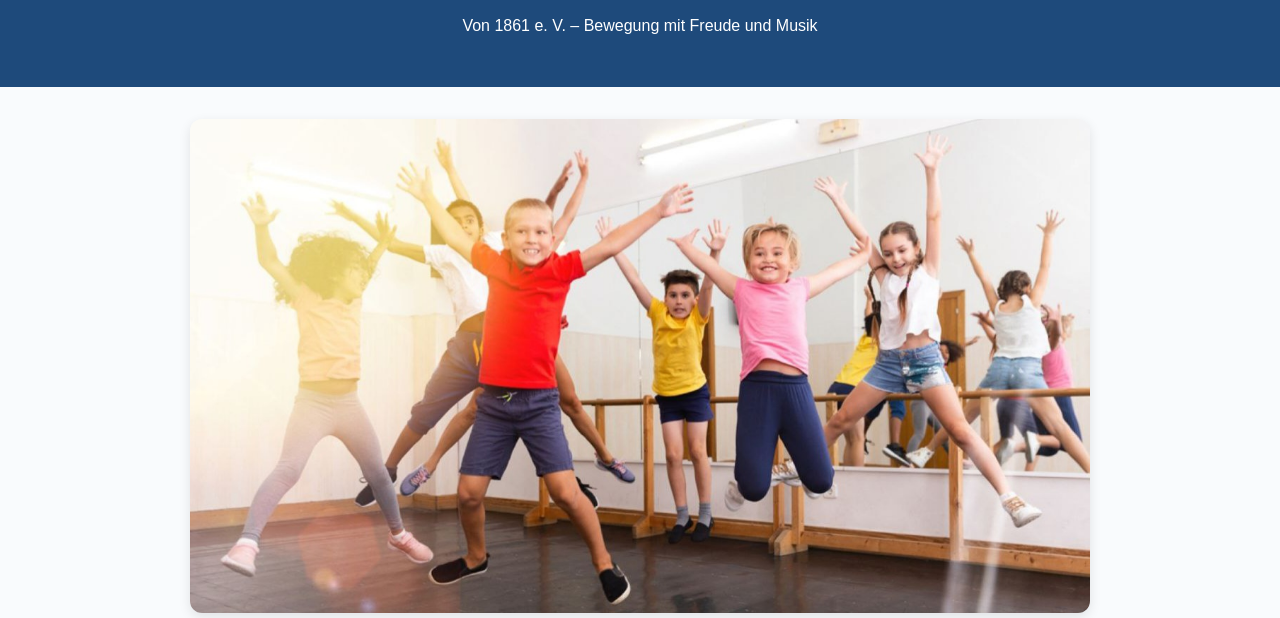
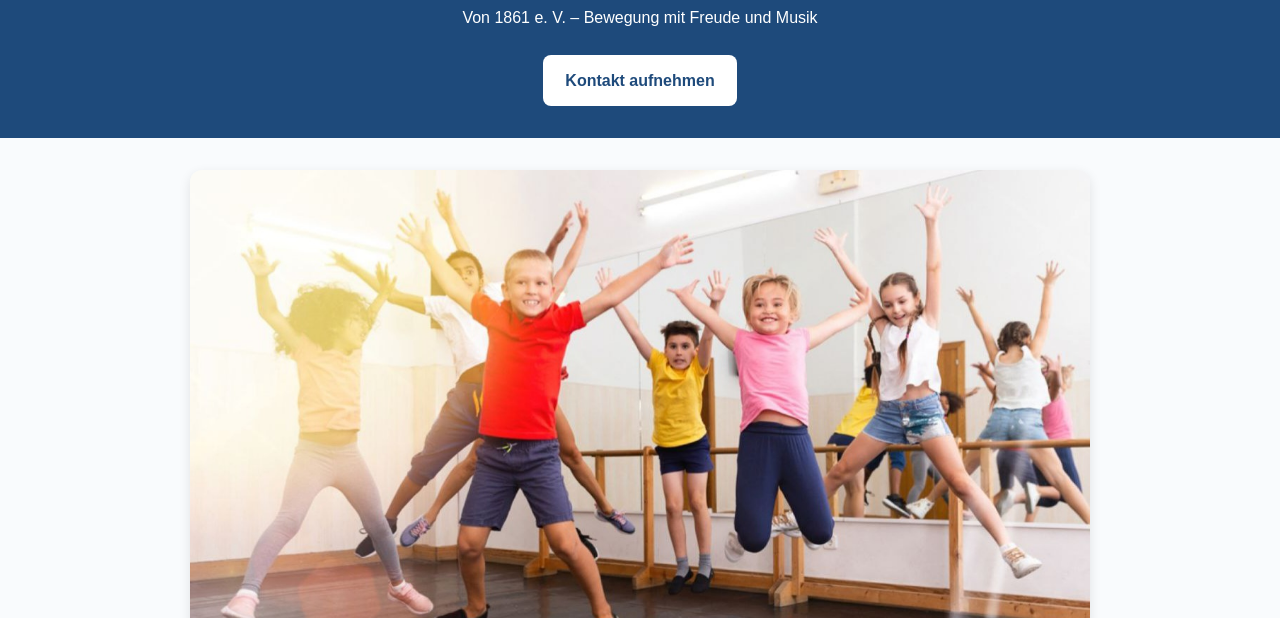
Before and after one commit to kindertanzen/schnupperstunde, a plain HTML site: page index.html in a window 1280 px wide. Shown: the part 182-800 px from the top of the page. Drawn offline with Linux system fonts and the light colour scheme.

Commit message:
Update index.html

```diff
--- a/index.html
+++ b/index.html
@@ -30,6 +30,26 @@
     h1 {
       font-size: 2rem;
       margin: 0.5rem 0;
+    }
+
+    header p {
+      margin: 0.5rem 0 1rem;
+    }
+
+    .top-btn {
+      display: inline-block;
+      margin-top: 0.5rem;
+      padding: 0.8rem 1.4rem;
+      background: #fff;
+      color: #1e4a7b;
+      font-weight: bold;
+      text-decoration: none;
+      border-radius: 8px;
+      transition: background 0.3s, color 0.3s;
+    }
+    .top-btn:hover {
+      background: #16365a;
+      color: #fff;
     }
 
     main {
@@ -160,6 +180,7 @@
     <img src="logo.jpg" alt="TG Würzburg-Heidingsfeld Logo">
     <h1>Kindertanzen beim TG Würzburg-Heidingsfeld</h1>
     <p>Von 1861 e. V. – Bewegung mit Freude und Musik</p>
+    <a href="#kontakt" class="top-btn">Kontakt aufnehmen</a>
   </header>
 
   <main>
@@ -170,7 +191,7 @@
     <section>
       <div class="info-box">
         <strong>📍 Ort:</strong> Wiesenweg 2, 97084 Würzburg<br>
-        <strong>📅 Start:</strong> ab Donnerstag, 13.11.2025 – Schnupperstunde möglich<br>
+        <strong>📅 Start:</strong> Donnerstag, 13.11.2025 – Schnupperstunde möglich<br>
         <strong>⏰ Zeit:</strong> 16:15 – 17:15 Uhr<br>
         <strong>👧👦 Alter:</strong> 5 – 8 Jahre<br>
         <strong>👩 Trainerin:</strong> Nicole
@@ -207,11 +228,11 @@
       <p><strong>Teilnahme ohne Mitgliedschaft?</strong> ✅ Ja – Schnupperstunde möglich!</p>
     </section>
 
-    <section>
+    <section id="kontakt">
       <h2>Kontakt</h2>
       <p>📧 <a href="mailto:kindertanzen@proton.me">kindertanzen@proton.me</a></p>
 
-      <form action="https://formspree.io/f/mnngqyyp" method="POST">
+      <form action="https://formspree.io/f/YOUR_FORM_ID" method="POST">
         <label for="name">Name des Kindes</label>
         <input type="text" name="name" id="name" placeholder="z. B. Lea Müller" required>
 
@@ -226,7 +247,6 @@
 
         <button type="submit">Absenden</button>
       </form>
-
     </section>
   </main>
 
```
